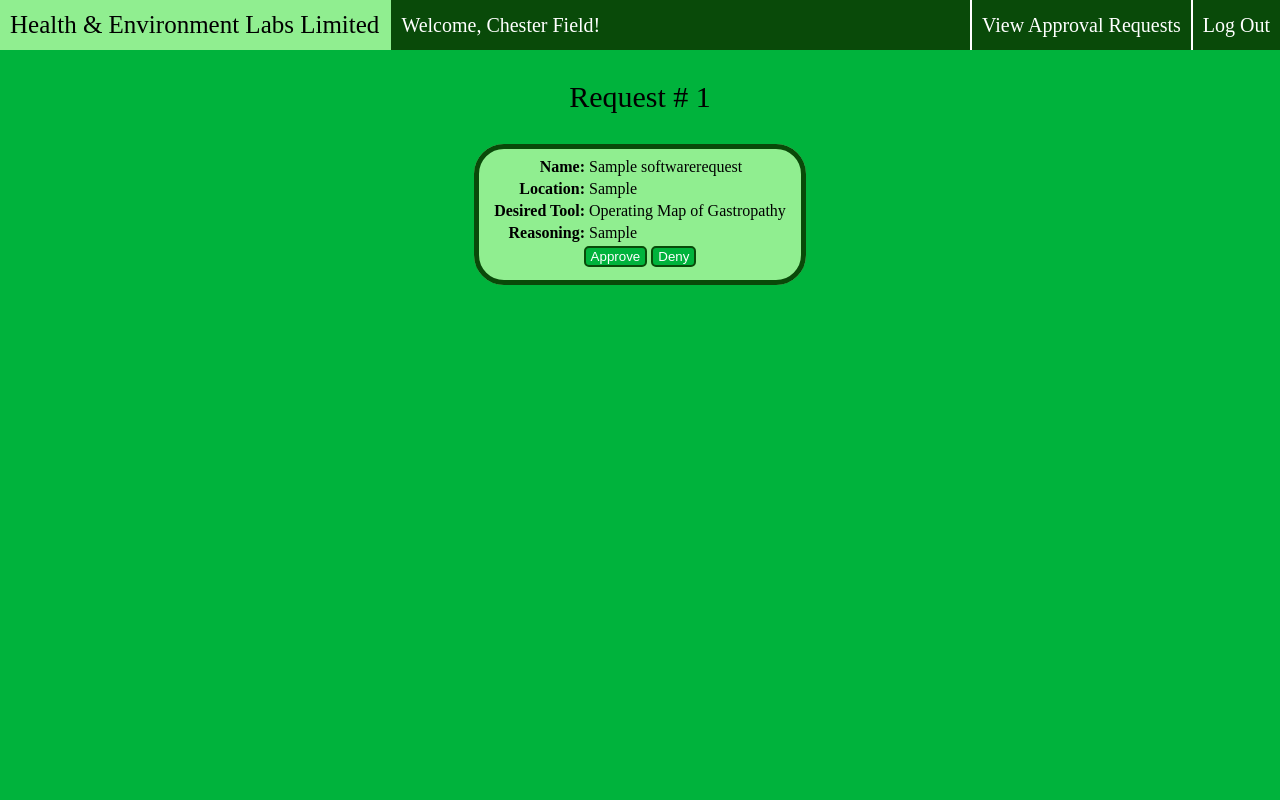
After one commit to TristanHeisler/Team-Dancing-To-Zebras, a PHP site: page /processRequest.php?id=1 in a window 1280 px wide. The commit adds this page. Run offline with PHP 8.4, Linux system fonts and the light colour scheme; a user stored in the database is signed in; data comes from the database, SQL or seed files in the repository; tables that the repository leaves empty or names only in its code hold one stand-in row (values such as "Sample post").

Commit message:
Added the ability for the approver to see detailed information about a request. Also added filtering so that approvers only see requests within their region of approval.

```diff
--- /dev/null
+++ b/processRequest.php
@@ -0,0 +1,117 @@
+<html>
+<head>
+	<link rel="stylesheet" type="text/css" href="style/style.css"/>
+	<title>Process Request</title>
+</head>
+
+<body>
+	<nav>
+		<a href="index.php" class="title">Health & Environment Labs Limited</a>
+		<?php
+			//Include the current session
+			session_start();
+
+			//If the user is not logged in as an approver, return them to the index page
+			if(!$_SESSION["isApprover"])
+			{
+				header("location: index.php");
+        exit;
+			}
+
+      //If a request id is not set, return the user to the view requests page
+      if(!isset($_GET['id']))
+      {
+        header("location: viewRequests.php");
+        exit;
+      }
+
+			//Display the approver's name, a welcome message and a logout button
+      echo	'<label class="navLeft">
+              Welcome, ' . $_SESSION["name"] .
+            '!</label>
+            <a href="processing/userLogout.php" class="navRight">Log Out</a>';
+
+      //Provide the ability to go back to the general requests page
+      echo '<a href="viewRequests.php" class="navRight">View Approval Requests</a>';
+
+      //If the user is also an analyst, give them the ability to vet tickets
+      if($_SESSION['isAnalyst'])
+      {
+        echo '<a class="navRight">Vet Tickets</a>';
+      }
+    ?>
+	</nav>
+
+  <?php
+    //Open database connection
+		$connection = mysqli_connect("localhost", "tristan", "w6dmZTT9gbQ2YBHH3LWjALwCXRGTsTd4", "ense470");
+
+		//Check if the connection was made
+		if(!$connection)
+		{
+			die("Connection failed: " . mysqli_connect_error());
+		}
+
+    //Retrieve the request information
+    $sql = "SELECT\n"
+			. "	SoftwareRequest.requestID as 'requestID',\n"
+			. "	SoftwareRequest.requesterName as 'requesterName',\n"
+      . "	SoftwareRequest.requesterLocation as 'requesterLocation',\n"
+			. "	SoftwareTool.name as 'toolName',\n"
+      . "	SoftwareRequest.requesterExplanation as 'reasoning'\n"
+			. "FROM SoftwareRequest\n"
+			. "INNER JOIN SoftwareTool ON SoftwareRequest.softwareToolID = SoftwareTool.toolID\n"
+			. "INNER JOIN ApproverList ON SoftwareRequest.softwareToolID = ApproverList.softwareToolID\n"
+			. "WHERE ApproverList.approverID = " . $_SESSION["userID"] . "\n"
+      . "AND SoftwareRequest.requestID = " . $_GET['id'] . "\n"
+      . "AND (ApproverList.approvalRegion = 'Canada' OR ApproverList.approvalRegion LIKE CONCAT('%', SoftwareRequest.requesterLocation, '%'))"
+			. "ORDER BY requestID ASC";
+    $pendingRequest = mysqli_query($connection, $sql);
+
+    //If no request with the given ID exists or the user is not an approver for the tool, return them to the view requests page
+    if(!mysqli_num_rows($pendingRequest))
+    {
+        header("location: viewRequests.php");
+        exit;
+    }
+
+    //If a valid request exists, store the required information
+    $requestInfo = mysqli_fetch_assoc($pendingRequest);
+    $requestID = $requestInfo["requestID"];
+    $requesterName = $requestInfo["requesterName"];
+    $requesterLocation = $requestInfo["requesterLocation"];
+    $toolName = $requestInfo["toolName"];
+    $reasoning = $requestInfo["reasoning"];
+  ?>
+
+	<p class="pageHeader">Request # <?php echo $requestID; ?></p>
+	<div class="alignCenter">
+	  <fieldset class="requestDetails">
+			<table>
+				<tr>
+          <td class="alignRight"><b>Name:</b></td>
+          <td class="alignLeft"><?php echo $requesterName; ?></td>
+				</tr>
+        <tr>
+          <td class="alignRight"><b>Location:</b></td>
+          <td class="alignLeft"><?php echo $requesterLocation; ?></td>
+				</tr>
+        <tr>
+          <td class="alignRight"><b>Desired Tool:</b></td>
+          <td class="alignLeft"><?php echo $toolName; ?></td>
+				</tr>
+        <tr>
+          <td class="alignRight"><b>Reasoning:</b></td>
+          <td class="reasoning"><?php echo $reasoning; ?></td>
+				</tr>
+        <tr>
+					<td class="alignCenter" colspan="2">
+            <a><button class="smallButton" type="button">Approve</button></a>
+						<a><button class="smallButton" type="button">Deny</button></a>
+					</td>
+				</tr>
+			</table>
+		</fieldset>
+  </div>
+</body>
+</html>
--- a/requestSoftwareTool.php
+++ b/requestSoftwareTool.php
@@ -31,7 +31,7 @@
 				//If the user an an approver, give them the ability to approve tickets
 				if($_SESSION['isApprover'])
 				{
-					echo '<a class="navRight">View Approval Requests</a>';
+					echo '<a href="viewRequests.php" class="navRight">View Approval Requests</a>';
 				}
 
 				//If the user is an analyst, give them the ability to vet tickets
--- a/style/style.css
+++ b/style/style.css
@@ -107,15 +107,18 @@ nav
   transform: translate(-145px, -62px);
 }
 
-.login, .request
+.login, .request, .requestDetails
 {
 	background-color: #90EE90;
 	border: 5px solid #094A09;
 	border-radius: 30px;
+}
+
+.login, .request
+{
 	left: 50%;
 	position: absolute;
 	top: 50%;
-
 }
 
 .navLeft, .navRight, .title
@@ -160,9 +163,19 @@ nav
 	text-align: center;
 }
 
+.reasoning
+{
+	max-width: 350px;
+}
+
 .request
 {
   transform: translate(-176px, -176px);
+}
+
+.requestDetails
+{
+	display: inline;
 }
 
 .smallButton
--- a/viewRequests.php
+++ b/viewRequests.php
@@ -56,6 +56,7 @@
 			. "INNER JOIN SoftwareTool ON SoftwareRequest.softwareToolID = SoftwareTool.toolID\n"
 			. "INNER JOIN ApproverList ON SoftwareRequest.softwareToolID = ApproverList.softwareToolID\n"
 			. "WHERE ApproverList.approverID = " . $_SESSION["userID"] . "\n"
+			. "AND (ApproverList.approvalRegion = 'Canada' OR ApproverList.approvalRegion LIKE CONCAT('%', SoftwareRequest.requesterLocation, '%'))"
 			. "ORDER BY requestID ASC";
 		$listOfRequests = mysqli_query($connection, $sql);
 
@@ -86,7 +87,7 @@
 				}
 
 				echo
-						'<td class="alignCenter">' . $currentRequest["requestID"] . '</td>
+						'<td class="alignCenter"><a href="processRequest.php?id=' . $currentRequest["requestID"] . '">' . $currentRequest["requestID"] . '</a></td>
 						<td>' . $currentRequest["requesterName"] . '</td>
 						<td>' . $currentRequest["toolName"] . '</td>
 					</tr>';
```
